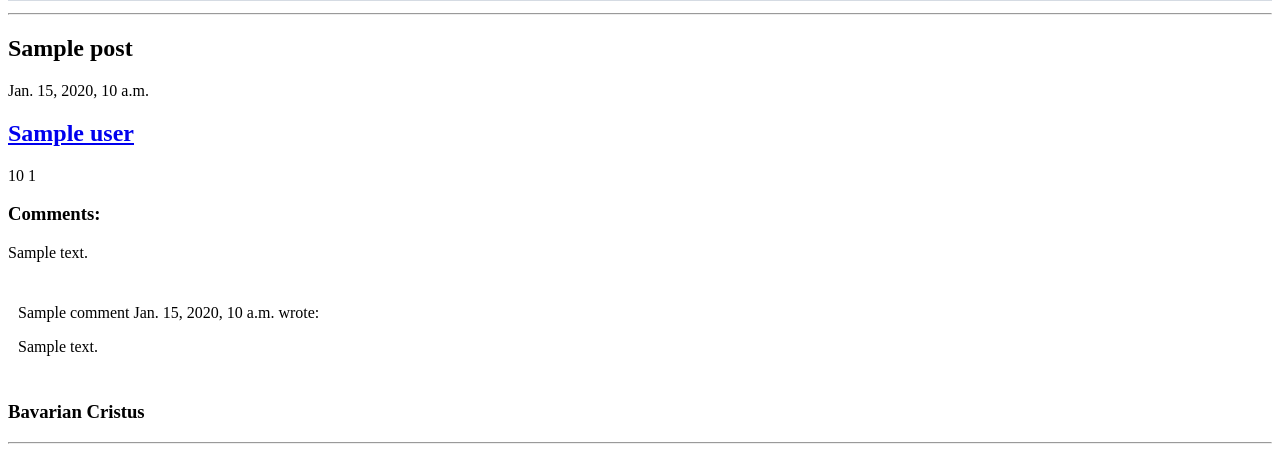
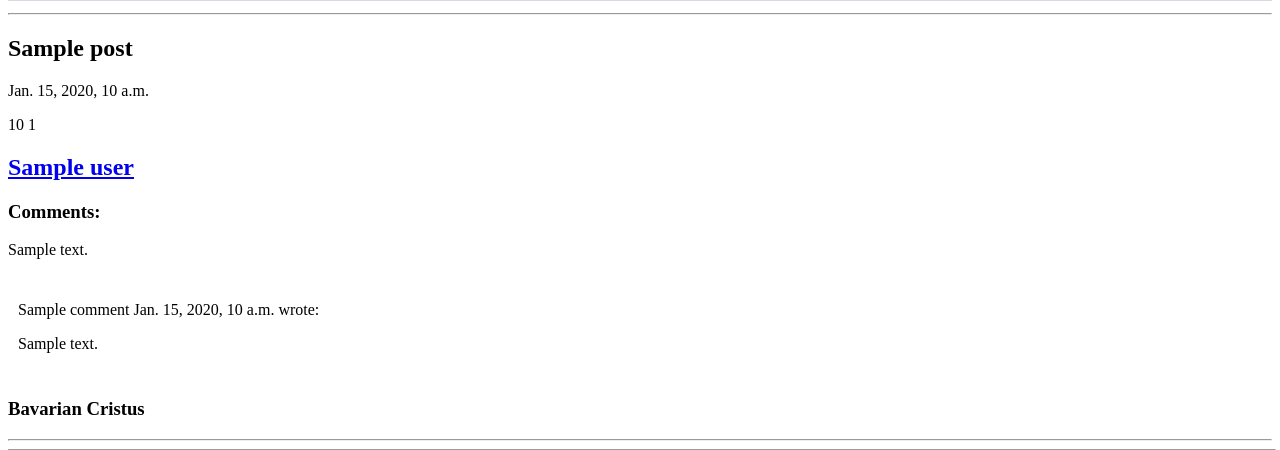
Before and after one commit to EL1909/bavarian-cristus-PP4, a Django app: template templates/post_detail.html in a window 1280 px wide. Shown: the part 1041-1491 px from the top of the page. Run offline with Django 3.2, Linux system fonts and the light colour scheme; the template is opened without the code that fills it: most values are stand-ins (such as "Sample title", 1, 10 or a date in 2020); grey boxes marked "Sample" are stand-in pictures; some libraries are stand-ins or nearby versions; grey boxes are pictures that could not be loaded.

Commit message:
UI for  username and edit/delete buttons created succesfully

```diff
--- a/templates/post_detail.html
+++ b/templates/post_detail.html
@@ -8,49 +8,74 @@
   <img src="{{ post.image.url }}" width="100%" alt="{{ imagepost.title }}">
 </div>
 <hr>
+
+
+
+
 <!-- Post Information Box -->
 <div class="container">
     <div class="row">
             <div class="col-6 p-4 card" >
+                <div class="row">
+                    <!--Post Title-->
+                    <div class="col-12 post-title">
                         <h2>{{ post.title }}</h2>
+                    </div>
+                    <div class="row">
+                        <!--Post date-->
+                        <div class="col-6 p-4">
                             <p class="text-muted h6">{{ post.created_on }}</p>
                         </div>
-            <div class="col-6 p-4 card">
-                <div class="row">
-                    <div class="col-12 text-end">
-                        <h2><a href="{% url 'profile' %}">{{ post.user }}</a></h2>
-                    </div>
-                </div>
+                        <div class="col-6 p-4">
+                            <!-- Likes and comments icons-->
                             <div class="row">
                                 <div class="col-6 d-inline p-4">
                                     {% if user.is_authenticated %}
                                     <form class="d-inline" action="{% url 'post_like' post.slug %}" method="POST">
                                     {% csrf_token %}
                                         {% if liked %}
-                            <button type="submit" name="blogpost_id" value="{{post.slug}}"><i class="fas fa-heart"></i></button>
+                                        <button type="submit" name="blogpost_id" value="{{post.slug}}" class="btn btn-like text-secondary"><i class="fas fa-heart"></i></button>
                                         {% else %}
-                            <button type="submit" name="blogpost_id" value="{{post.slug}}"><i class="far fa-heart"></i></button>
+                                        <button type="submit" name="blogpost_id" value="{{post.slug}}" class="btn btn-like text-secondary"><i class="far fa-heart"></i></button>
                                         {% endif %}
                                     </form>
                                     {% else %}
-                        <span class="text-secondary"><i class="far fa-heart"></i></span>
+                                    <span class="text-secondary"><i class="fas fa-heart"></i></span>
                                     {% endif %}
                                     <span class="text-secondary">{{ post.number_of_likes }}</span>
                                     {% with comments.count as total_comments %}
                                     <span class="text-secondary p-4"><i class="far fa-comments"></i> {{ total_comments }}</span>
                                     {% endwith %}
                                 </div>
+                            </div>
+                        </div>
+                    </div>
+                </div>
+            </div>
+            <div class="col-6 p-4 card">
+                <div class="row">
+                    <!-- Post User -->
+                    <div class="col-6">
+                        <h2><a href="{% url 'profile' %}">{{ post.user }}</a></h2>
+                    </div>
                     <!-- Edit and create post box-->
+                    <div class="col-6 text-end">
                     {% if user == post.user %}
-                    <div class="col-6 text-end">
                     <a href="{% url 'post_edit' post.slug %}"><button class="btn btn-secondary">Edit</button></a>
                     <a href="{% url 'delete' post.slug %}"><button class="btn btn-secondary">Delete</button></a>
-                    </div>
                     {% endif %}
                     </div>
                 </div>
             </div>
     </div>
+</div>
+
+
+
+
+
+
+
 <!-- Comments Box -->
 <div class="row">
     <div class="col-md-8 card mb-4 p-4 mt-3">
```
Also changed, not shown: static/css/style.css (+6 -1 lines). Lines whose indentation alone changed are shown as unchanged.
